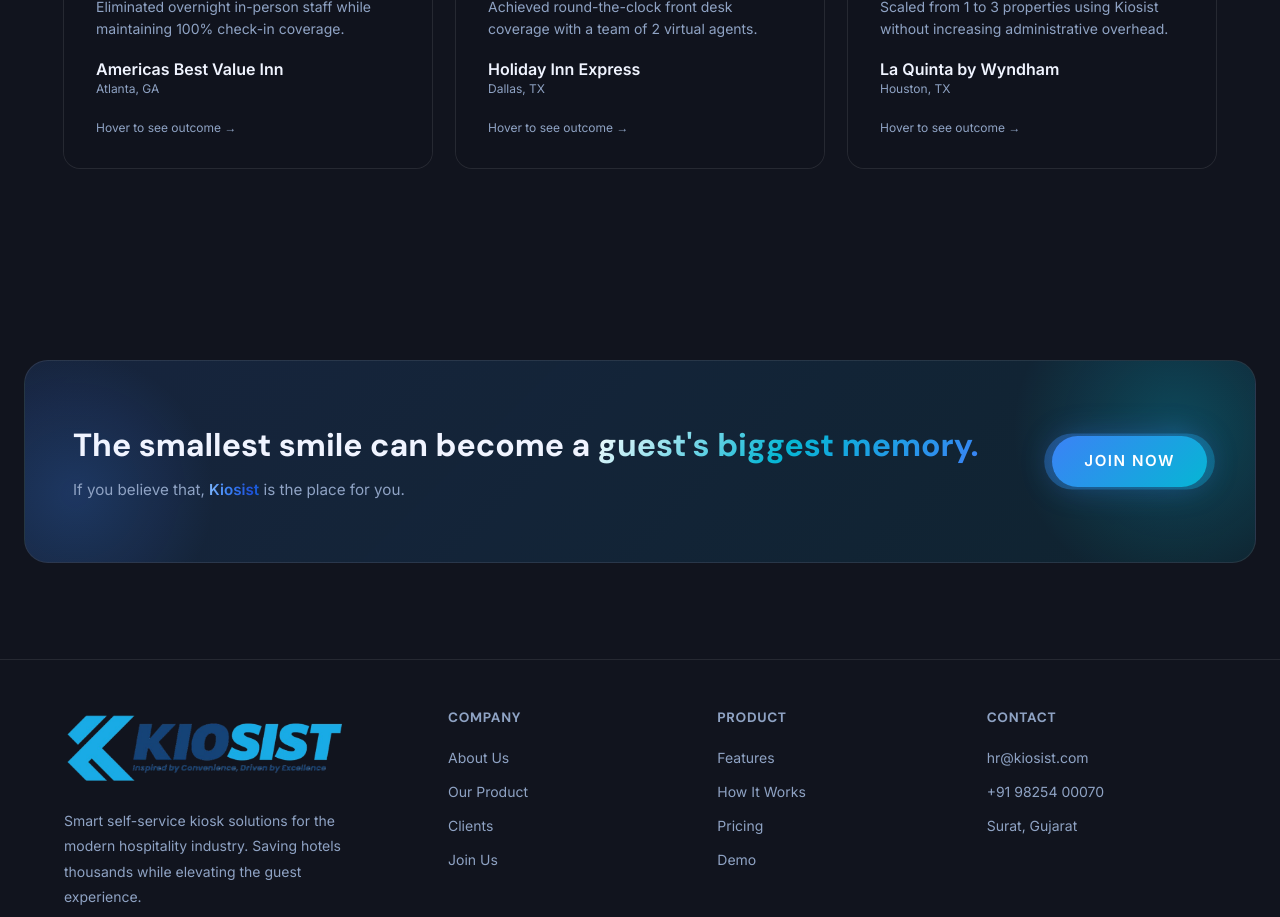
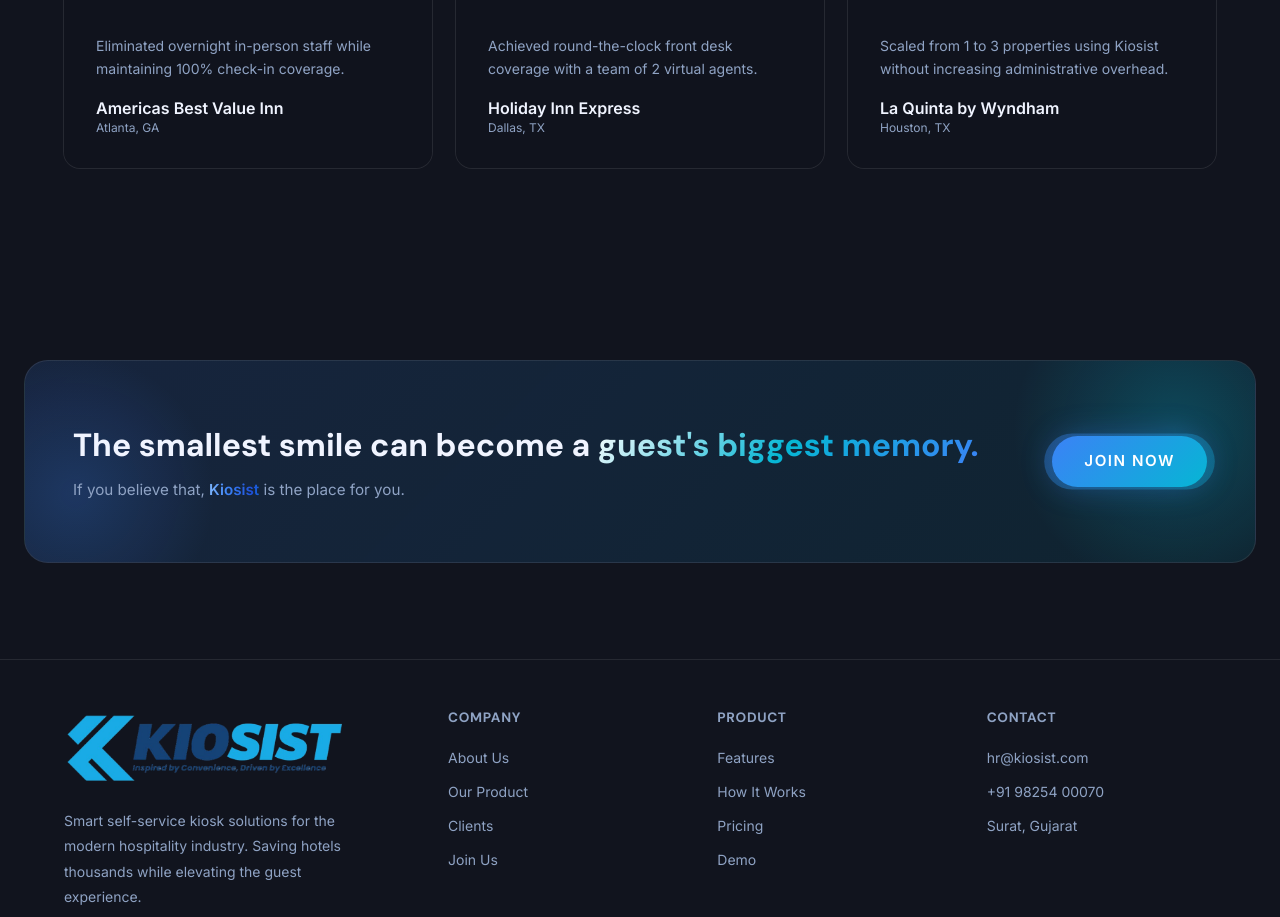
Before and after one commit to sonipriyanshu215-cyber/kiosist, a Next.js app: page /clients in a window 1280 px wide. Shown: the part 1980-2897 px from the top of the page. Built offline with nearby package versions, Linux system fonts and the light colour scheme; no server answers.

Commit message:
updated the small changes

```diff
--- a/components/clients/CaseStudyDeck.tsx
+++ b/components/clients/CaseStudyDeck.tsx
@@ -80,7 +80,6 @@
               <p className="text-xs text-kio-muted">{c.location}</p>
             </div>
           </div>
-          <p className="text-xs text-kio-muted">Hover to see outcome →</p>
         </div>
 
         {/* Back */}
```
